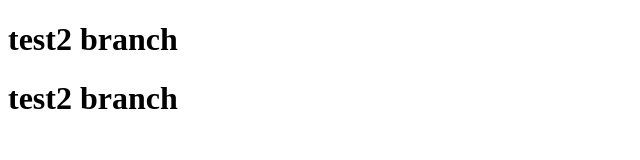
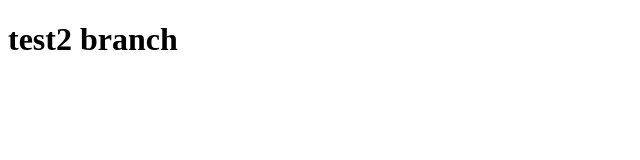
Before and after one commit to yashnpatel/Test, a plain HTML site: page index.html in a window 1280 px wide. Shown: the whole page, without its empty margins (0-640 px from the left). Drawn offline with Linux system fonts and the light colour scheme.

Commit message:
changes123

```diff
--- a/index.html
+++ b/index.html
@@ -7,6 +7,5 @@
 </head>
 <body>
     <h1>test2 branch</h1>
-    <h1>test2 branch</h1>
 </body>
 </html>
```
